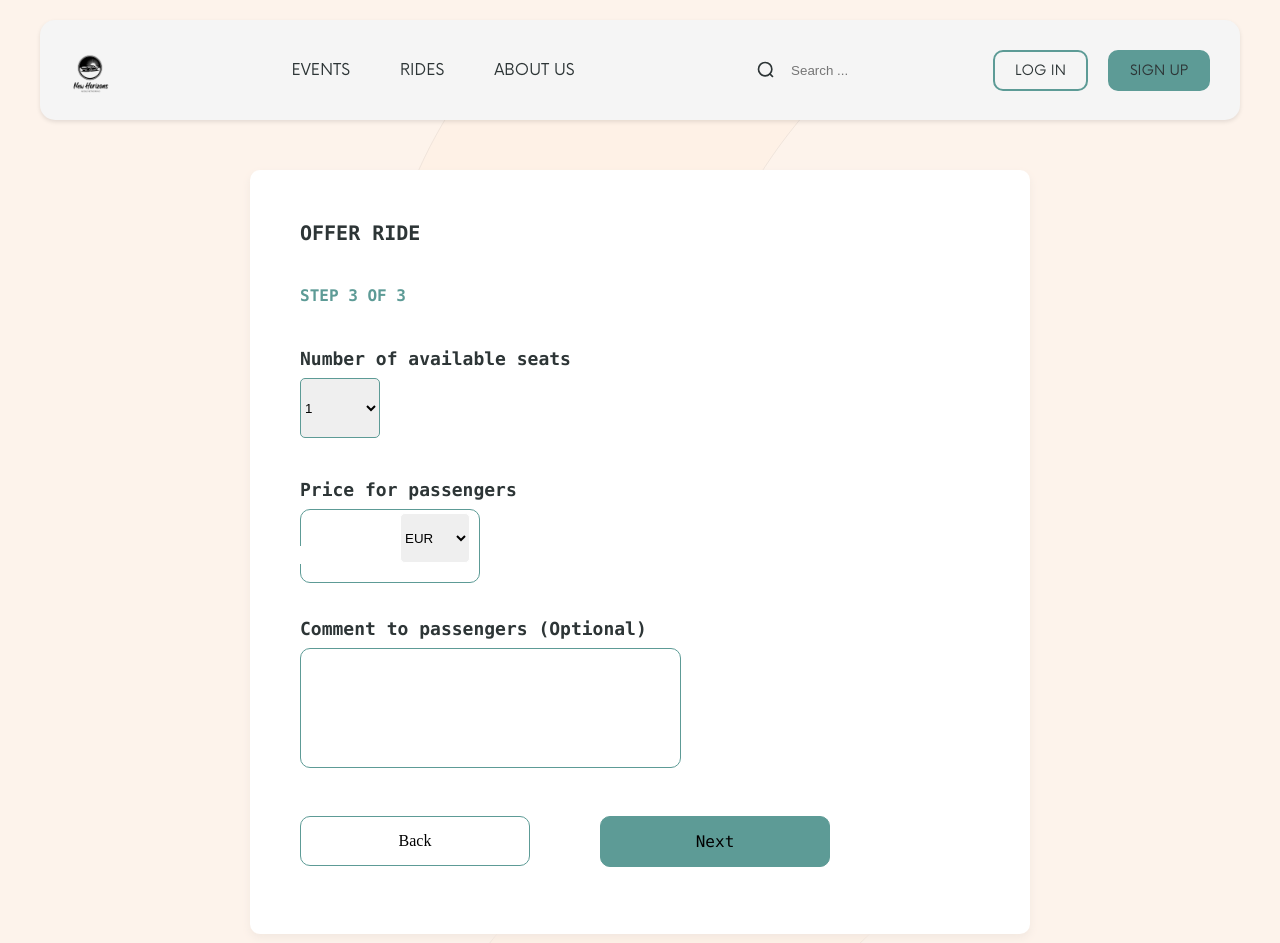
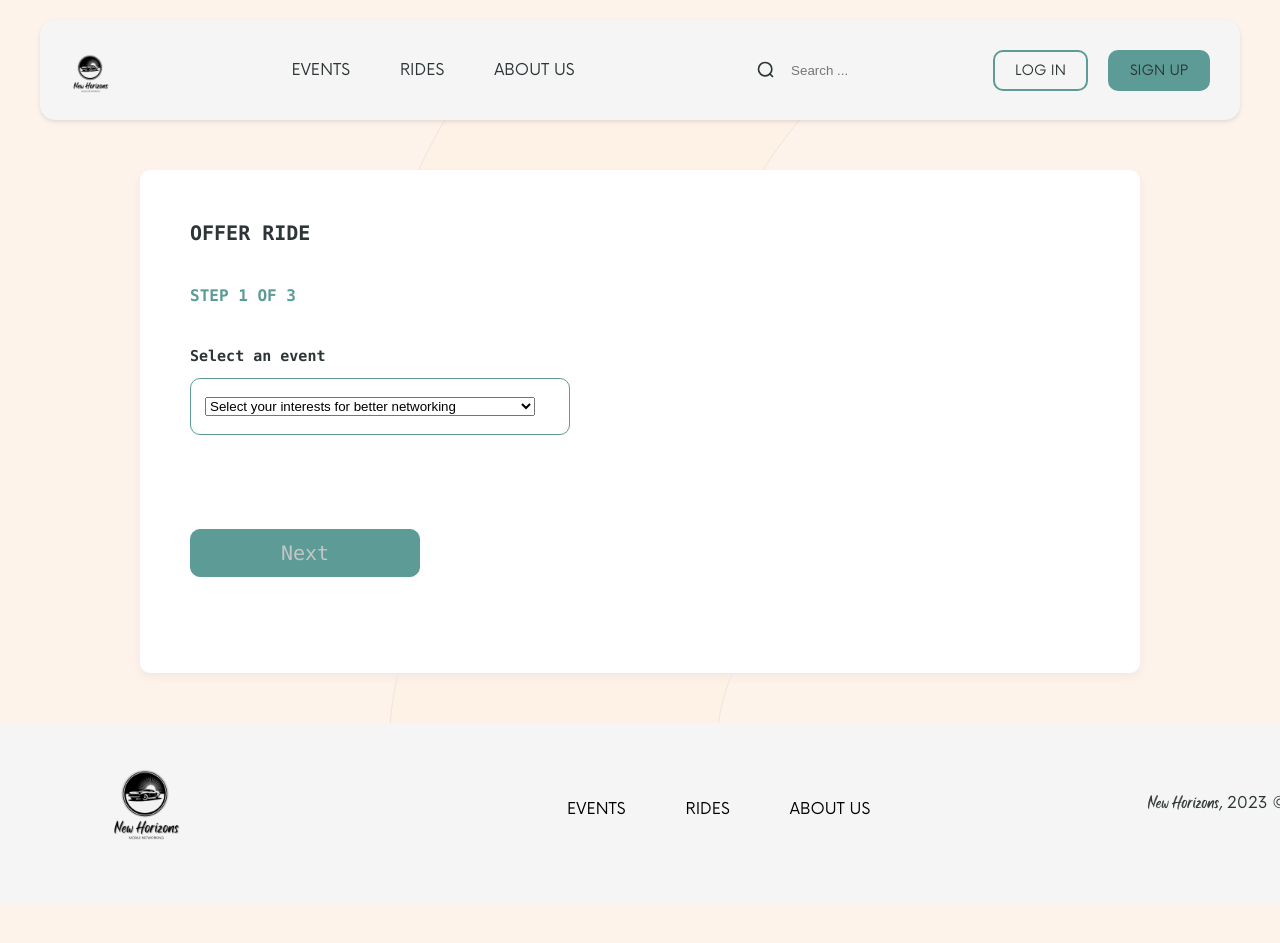
Before and after one commit to medlouay/front-end-newHorizons, a React (Vite) app in the folder front-end/: page /offer-ride-step3 in a window 1280 px wide. Shown: the top 943 px of the page. After the commit the page ends 903 px from the top, so only its background shows below. Built offline with nearby package versions, Linux system fonts and the light colour scheme.

Commit message:
OfferRides fixed

```diff
--- a/front-end/src/components/Event/Event.jsx
+++ b/front-end/src/components/Event/Event.jsx
@@ -9,6 +9,7 @@ const Event = () => {
 
   useEffect(() => {
     axios.get("/eventsData.json").then((res) => setData(res.data));
+    // axios.get("http://127.0.0.1:3309/api/events/all").then((res) => console.log(res.data));
   }, []);
 
   return (
--- a/front-end/src/components/Login/Login.jsx
+++ b/front-end/src/components/Login/Login.jsx
@@ -57,7 +57,7 @@ let isValid = true;
 
     if (isValid) {
     // Make the authentication request
-    axios.post('http://127.0.0.1:3308/api/auth/login', credentials)
+    axios.post('http://127.0.0.1:3309/api/auth/login', credentials)
       .then((response) => {
         // Extract the token from the response data
         const authToken = response.data.accessToken;
--- a/front-end/src/components/OfferRide/OfferRide.jsx
+++ b/front-end/src/components/OfferRide/OfferRide.jsx
@@ -1,8 +1,8 @@
-import React, { useState } from 'react';
-import OfferRideStep1 from './OfferRideStep1';
-import OfferRideStep2 from './OfferRideStep2';
-import OfferRideStep3 from './OfferRideStep3';
-import './OfferRide.css';
+import React, { useState } from "react";
+import OfferRideStep1 from "./OfferRideStep1";
+import OfferRideStep2 from "./OfferRideStep2";
+import OfferRideStep3 from "./OfferRideStep3";
+import "./OfferRide.css";
 
 const OfferRide = () => {
   const [formData, setFormData] = useState({
@@ -10,6 +10,8 @@ const OfferRide = () => {
     step2Data: {},
     step3Data: {},
   });
+
+  const [step, setStep] = useState(1);
 
   const handleStep1Data = (data) => {
     setFormData((prevData) => ({
@@ -25,13 +27,26 @@ const OfferRide = () => {
     }));
   };
 
-  return (
-    <div id="container">
-      <OfferRideStep1 onNext={handleStep1Data} />
-      <OfferRideStep2 onNext={handleStep2Data} />
-      <OfferRideStep3 formData={formData} />
-    </div>
-  );
+  const nextStep = () => {
+    setStep(step + 1);
+    // console.log(step);
+  };
+  const prevStep = () => {
+      setStep(step - 1);
+      // console.log(step);
+  };
+
+  switch (step) {
+    case 1:
+      return <OfferRideStep1 onNext={handleStep1Data} nextStep={nextStep} prevStep={prevStep}/>;
+    case 2:
+      return <OfferRideStep2 onNext={handleStep2Data} nextStep={nextStep} prevStep={prevStep}/>;
+    case 3:
+      return <OfferRideStep3 formData={formData} prevStep={prevStep}/>;
+    // never forget the default case, otherwise VS code would be mad!
+    default:
+      return <OfferRide />;
+  }
 };
 
 export default OfferRide;
--- a/front-end/src/components/OfferRide/OfferRideStep1.jsx
+++ b/front-end/src/components/OfferRide/OfferRideStep1.jsx
@@ -1,24 +1,34 @@
-import React, { useState } from 'react';
-import Navbar from '../Navbar/Navbar';
-import Footer from '../Footer/Footer';
-import './OfferRideStep1.css';
-import { Link } from 'react-router-dom'; // Import Link
+import React, { useState, useEffect } from "react";
+import Navbar from "../Navbar/Navbar";
+import Footer from "../Footer/Footer";
+import "./OfferRideStep1.css";
+import { Link } from "react-router-dom"; // Import Link
+import axios from "axios";
 
-const OfferRideStep1 = ({ onNext }) => {
-  const [searchValue, setSearchValue] = useState('');
+const OfferRideStep1 = ({ onNext, prevStep, nextStep }) => {
+  const [searchValue, setSearchValue] = useState("");
   const [selectedEvent, setSelectedEvent] = useState(null);
+  const [events, setEvents] = useState([]);
+
+  useEffect(() => {
+    fetch("./eventsData.json")
+      .then((res) => res.json())
+      .then((res) => setEvents(res));
+    // const response = await axios.post('http://127.0.0.1:3309/api/rides', modifiedData);
+  }, []);
 
   const handleSearchInputChange = (event) => {
     setSearchValue(event.target.value);
   };
 
   const handleNextButtonClick = () => {
-    if (searchValue.trim() !== '') {
+    if (searchValue.trim() !== "") {
       setSelectedEvent(searchValue); // Save the event in state
       onNext({ event: searchValue }); // Pass the event data to the next step
     } else {
-      alert('Please enter an event to proceed.');
+      alert("Please enter an event to proceed.");
     }
+    nextStep();
   };
 
   return (
@@ -31,6 +41,20 @@ const OfferRideStep1 = ({ onNext }) => {
             <div id="step1">Step 1 of 3</div>
             <div id="select-event">Select an event</div>
             <div id="searchbar">
+              <select
+                className="design-component-instance-node"
+                placeholder="Select your interests for better networking"
+              >
+                <option value="" disabled selected>
+                  Select your interests for better networking
+                </option>
+                {events.map((el, idx) => (
+                  <option key={idx} value={el.id_event}>
+                    {el.name_event}
+                  </option>
+                ))}
+              </select>
+
               <input
                 type="text"
                 id="searchInput"
--- a/front-end/src/components/OfferRide/OfferRideStep2.jsx
+++ b/front-end/src/components/OfferRide/OfferRideStep2.jsx
@@ -4,7 +4,7 @@ import Navbar from '../Navbar/Navbar';
 import Footer from '../Footer/Footer';
 import { Link } from 'react-router-dom';
 
-const OfferRideStep2 = ({ onNext }) => {
+const OfferRideStep2 = ({ onNext, prevStep, nextStep }) => {
   const [inputs, setInputs] = useState({
     depart_location: '',
     arrival_location: '',
@@ -22,7 +22,7 @@ const OfferRideStep2 = ({ onNext }) => {
 
   const handleNextButtonClick = () => {
     onNext({ ...inputs });
-
+    nextStep();
   };
 
   return (
@@ -97,7 +97,7 @@ const OfferRideStep2 = ({ onNext }) => {
         </div>
         <div>
           <Link to="/offer-ride-step1">
-            <button id='backbutton2'>Back</button>
+            <button id='backbutton2' onClick={prevStep}>Back</button>
           </Link>
         </div>
         <div>
--- a/front-end/src/components/OfferRide/OfferRideStep3.jsx
+++ b/front-end/src/components/OfferRide/OfferRideStep3.jsx
@@ -5,7 +5,7 @@ import Navbar from '../Navbar/Navbar';
 import axios from 'axios';
 import { Link } from 'react-router-dom';
 
-const OfferRideStep3 = ({ formData }) => {
+const OfferRideStep3 = ({ formData, prevStep }) => {
   const [formDataStep3, setFormDataStep3] = useState({
     seatsAvailable: '1',
     price: '',
@@ -22,35 +22,36 @@ const OfferRideStep3 = ({ formData }) => {
   };
 
   const handleSubmit = async () => {
+    console.log(formData)
     const dataToSend = {
       id_ride: 0,
-      arrival_location: formData.step1Data.searchValue,
-      depart_location: formData.step2Data.inputs.arrival_location,
+      arrival_location: formData.step2Data.arrival_location,
+      depart_location: formData.step2Data.depart_location,
       price: formDataStep3.price,
       seats_available: formDataStep3.seatsAvailable,
       arrival_time: '',
       comment_ride: formDataStep3.commentRide,
       departure_date: '',
-      picking_time: '',
+      picking_time: formData.step2Data.picking_time,
     };
 
     const modifiedData = {
       id_ride: dataToSend.id_ride,
-      arrival_location: dataToSend.arrival_location,
-      depart_location: dataToSend.depart_location,
+      arrivalLocation: dataToSend.arrival_location,
+      departLocation: dataToSend.depart_location,
       price: dataToSend.price,
-      seats_available: dataToSend.seats_available,
+      seatsAvailable: dataToSend.seats_available,
       arrival_time: dataToSend.arrival_time,
-      comment_ride: dataToSend.comment_ride,
+      commentRide: dataToSend.comment_ride,
       departure_date: dataToSend.departure_date,
-      picking_time: dataToSend.picking_time,
+      pickingTime: dataToSend.picking_time,
     };
 
     try {
+    console.log(modifiedData)
+    const response = await axios.post('http://127.0.0.1:3309/api/rides/add', modifiedData);
 
-      const response = await axios.post('http://127.0.0.1:3309/api/rides', modifiedData);
-
-      console.log('Ride data sent successfully:', response.data);
+    console.log('Ride data sent successfully:', response.data);
     } catch (error) {
       console.error('Error sending ride data:', error);
     }
@@ -118,9 +119,9 @@ const OfferRideStep3 = ({ formData }) => {
           />
         </div>
         <div>
-          <button id='backbutton-step4'>
-            <Link to="/offer-ride-step2">Back</Link>
-          </button>
+          <Link to="/offer-ride-step2">
+            <button id='backbutton2' onClick={prevStep}>Back</button>
+          </Link>
         </div>
         <div>
           <button id='nextbutton-step4' onClick={handleSubmit}>
--- a/front-end/src/components/Signup/Step2.jsx
+++ b/front-end/src/components/Signup/Step2.jsx
@@ -60,7 +60,7 @@ const Step2 = ({ nextStep, handleFormData, values, prevStep }) => {
 
 
             try {
-                const response = await axios.post("http://127.0.0.1:3308/api/auth/register", values);
+                const response = await axios.post("http://127.0.0.1:3309/api/auth/register", values);
                 if (Response || response.status === 200)
 
                     isError = true;
--- a/front-end/src/main.jsx
+++ b/front-end/src/main.jsx
@@ -43,9 +43,9 @@ ReactDOM.createRoot(root).render(
         <Route path="/events" element={<Events />} />
         <Route path="/success" element={<SuccessPage />} />
         <Route path="/failed" element={<Failedpage />} />
-        <Route path="/offer-ride-step1" element={<OfferRideStep1 />} />
-        <Route path="/offer-ride-step2" element={<OfferRideStep2 />} />
-        <Route path="/offer-ride-step3" element={<OfferRideStep3 />} />
+        <Route path="/offer-ride-step1" element={<OfferRide />} />
+        <Route path="/offer-ride-step2" element={<OfferRide />} />
+        <Route path="/offer-ride-step3" element={<OfferRide />} />
         <Route path="/select-on-map" element={<SelectMap />} />
         <Route path="/event-details" element={<EventDetails />} />
         <Route path="/profile" element={<Profile />} />
@@ -56,12 +56,6 @@ ReactDOM.createRoot(root).render(
         <Route path="/ride-submitted" element={< RideSubmitted/>} />
         <Route path="/ride-submitted" element={< RideSubmitted/>} />
         <Route path="/return-ride-submitted" element={< ReturnRideSubmitted/>} />
-
-
-
-
-
-
       </Routes>
     </BrowserRouter>
   </React.StrictMode>
```
